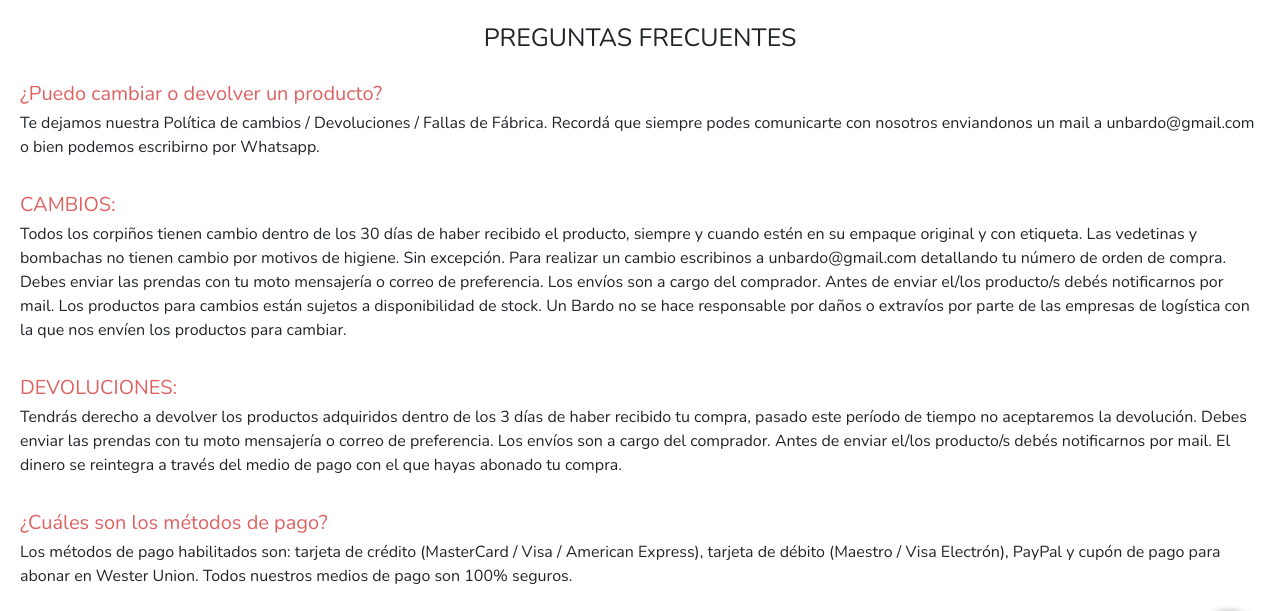
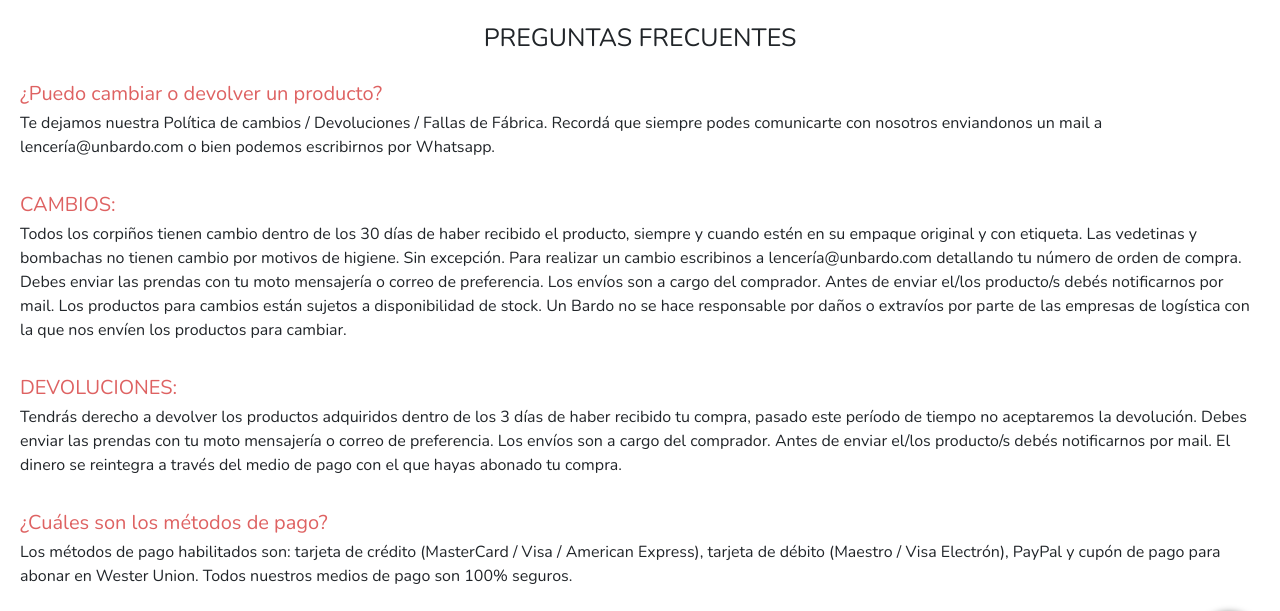
Before and after one commit to VeroVipputo/mi-proyecto, a website: page preguntas.html in a window 1280 px wide. Shown: the part 92-703 px from the top of the page. Drawn offline with nearby package versions, Linux system fonts and the light colour scheme.

Commit message:
20211021 v3

```diff
--- a/preguntas.html
+++ b/preguntas.html
@@ -53,9 +53,9 @@
             <div>
                 <h1 class="bloque_principal">Preguntas Frecuentes</h1><br>
                     <h2>¿Puedo cambiar o devolver un producto?</h2>
-                    <p>Te dejamos nuestra Política de cambios / Devoluciones / Fallas de Fábrica. Recordá que siempre podes comunicarte con nosotros enviandonos un mail a unbardo@gmail.com o bien podemos escribirno por Whatsapp.</p><br>
+                    <p>Te dejamos nuestra Política de cambios / Devoluciones / Fallas de Fábrica. Recordá que siempre podes comunicarte con nosotros enviandonos un mail a lencería@unbardo.com o bien podemos escribirnos por Whatsapp.</p><br>
                     <h2>CAMBIOS:</h2>
-                    <p>Todos los corpiños tienen cambio dentro de los 30 días de haber recibido el producto, siempre y cuando estén en su empaque original y con etiqueta. Las vedetinas y bombachas no tienen cambio por motivos de higiene. Sin excepción. Para realizar un cambio escribinos a unbardo@gmail.com detallando tu número de orden de compra. Debes enviar las prendas con tu moto mensajería o correo de preferencia. Los envíos son a cargo del comprador. Antes de enviar el/los producto/s debés notificarnos por mail. Los productos para cambios están sujetos a disponibilidad de stock. Un Bardo no se hace responsable por daños o extravíos por parte de las empresas de logística con la que nos envíen los productos para cambiar.</p><br>
+                    <p>Todos los corpiños tienen cambio dentro de los 30 días de haber recibido el producto, siempre y cuando estén en su empaque original y con etiqueta. Las vedetinas y bombachas no tienen cambio por motivos de higiene. Sin excepción. Para realizar un cambio escribinos a lencería@unbardo.com detallando tu número de orden de compra. Debes enviar las prendas con tu moto mensajería o correo de preferencia. Los envíos son a cargo del comprador. Antes de enviar el/los producto/s debés notificarnos por mail. Los productos para cambios están sujetos a disponibilidad de stock. Un Bardo no se hace responsable por daños o extravíos por parte de las empresas de logística con la que nos envíen los productos para cambiar.</p><br>
                     <h2>DEVOLUCIONES:</h2>
                     <p>Tendrás derecho a devolver los productos adquiridos dentro de los 3 días de haber recibido tu compra, pasado este período de tiempo no aceptaremos la devolución. Debes enviar las prendas con tu moto mensajería o correo de preferencia. Los envíos son a cargo del comprador. Antes de enviar el/los producto/s debés notificarnos por mail. El dinero se reintegra a través del medio de pago con el que hayas abonado tu compra.</p><br>
                     <h2>¿Cuáles son los métodos de pago?</h2>
```
Also changed, not shown: tabla.html (+1 -1 lines).
